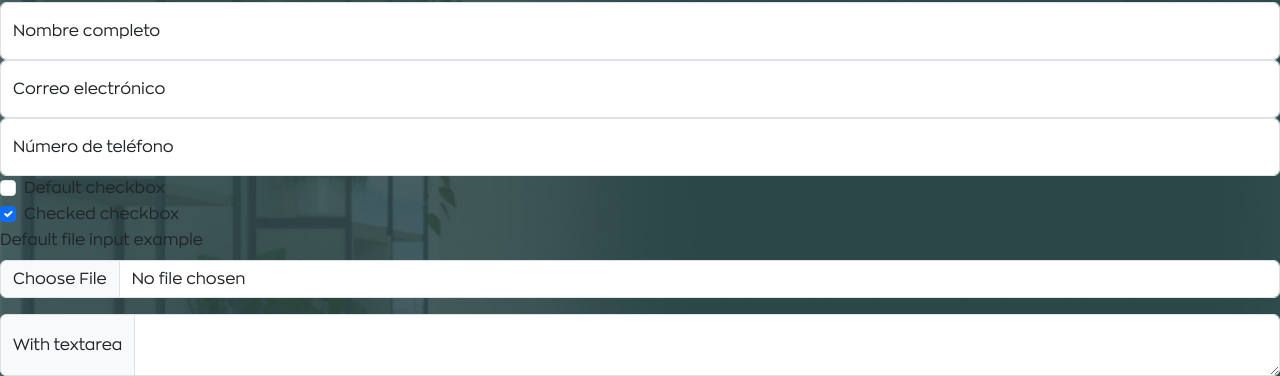
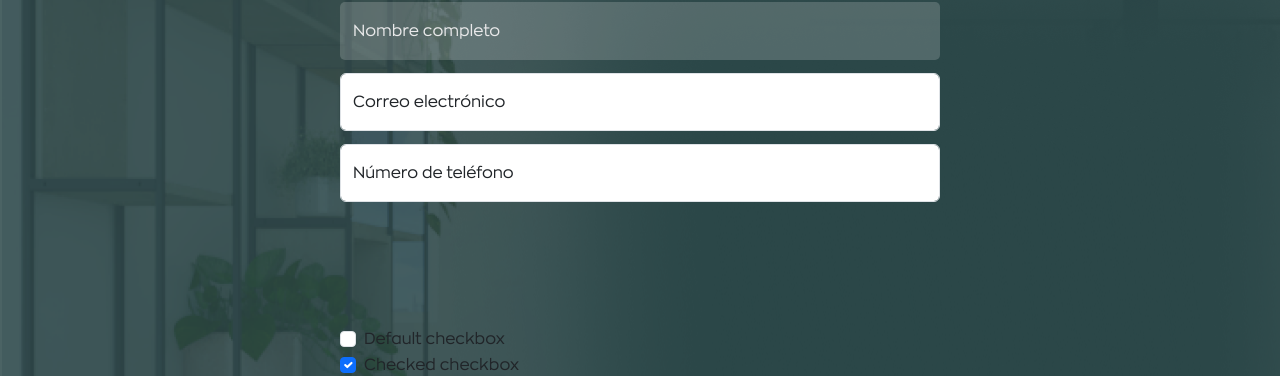
Before and after one commit to WendyBaumgaertner/Proyecto-Gartner-Studio, a plain HTML site: page pages/contacto.html in a window 1280 px wide. Shown: the part 130-506 px from the top of the page. Drawn offline with nearby package versions, Linux system fonts and the light colour scheme.

Commit message:
cambio en input html contactos

```diff
--- a/css/styles.css
+++ b/css/styles.css
@@ -368,7 +368,37 @@
     color: #e9e9ea;
     font-size: 36px;
     text-align: center;
-    align-items: center;
+}
+
+.form-general{
+    display: flex;
+    height: 650px;
+    flex-direction: column;
+    width: 600px;
+    margin: auto;
+    justify-content: space-between;
+}
+
+.input-completar{
+    display: flex;
+    flex-direction: column;
+    height: 200px;
+    justify-content: space-between;
+}
+
+.fondo-input{
+    background-color: #e9e9ea33;
+    border: none;
+    border-radius: 5px;
+    height: 40px;
+}
+
+.form-control:focus{
+    background-color: #2020c562 !important;
+}
+
+.texto-input{
+    color: #e9e9ea;
 }
 
 
--- a/pages/contacto.html
+++ b/pages/contacto.html
@@ -43,13 +43,13 @@
 
             <h1>Cotizá tu proyecto</h1>
 
-            <form action="#">
+            <form class="form-general" action="#">
 
                 <!-- inputs -->
-
+                <section class="input-completar">
                     <div class="form-floating">
-                    <input type="text" class="form-control" id="floatingInput" placeholder="Nombre">
-                    <label for="floatingInput">Nombre completo</label>
+                        <input type="text" class="form-control fondo-input" id="floatingInput" placeholder="Nombre">
+                        <label class="texto-input" for="floatingInput">Nombre completo</label>
                     </div>
                     <div class="form-floating">
                         <input type="email" class="form-control" id="floatingInput" placeholder="name@example.com">
@@ -59,22 +59,27 @@
                         <input type="tel" class="form-control" id="floatingPassword" placeholder="telefono">
                         <label for="floatingPassword">Número de teléfono</label>
                     </div>
+                </section>
+
 
                 <!-- check list -->
-
+                <section class="input-seleccionar">
                     <div class="form-check">
                         <input class="form-check-input" type="checkbox" value="" id="flexCheckDefault">
                         <label class="form-check-label" for="flexCheckDefault">
                             Default checkbox
                         </label>
                     </div>
+
                     <div class="form-check">
                         <input class="form-check-input" type="checkbox" value="" id="flexCheckChecked" checked>
                         <label class="form-check-label" for="flexCheckChecked">
                             Checked checkbox
                         </label>
                     </div>
+                </section>
 
+                <section class="input-selectarea">
                     <!-- seleccionar archivo -->
 
                     <div class="mb-3">
@@ -85,11 +90,15 @@
                     <!-- text area -->
 
                     <div class="input-group">
-                    <span class="input-group-text">With textarea</span>
+
                         <textarea class="form-control" aria-label="With textarea"></textarea>
                     </div>
+                </section>
+
 
             </form>
+
+        </main>
 
         <footer class="footer-index">
             <ul class="lista-redes">
@@ -98,10 +107,7 @@
                 <li><img class="logos-footer" src="../recursos/LogoIG.png" alt="Instagram"></li>
             </ul>
         </footer>
-
     </div>
-    </main>
-
     <script src="https://cdn.jsdelivr.net/npm/bootstrap@5.3.0-alpha3/dist/js/bootstrap.bundle.min.js"
         integrity="sha384-ENjdO4Dr2bkBIFxQpeoTz1HIcje39Wm4jDKdf19U8gI4ddQ3GYNS7NTKfAdVQSZe" crossorigin="anonymous">
         </script>
```
Lines whose indentation alone changed are shown as unchanged.
